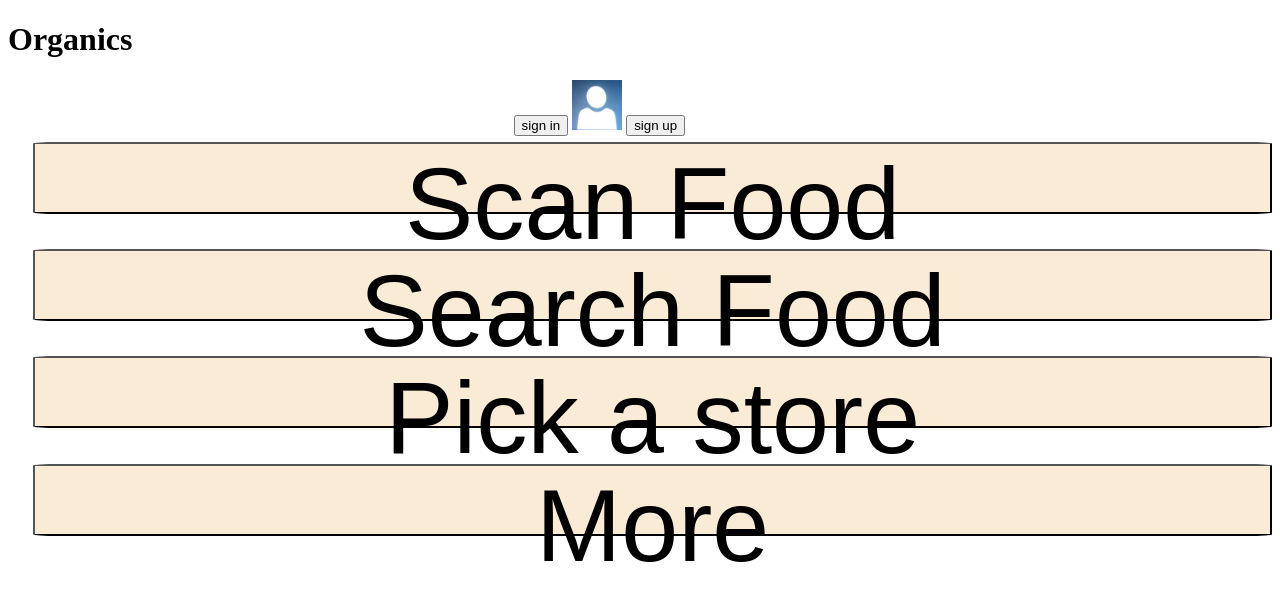
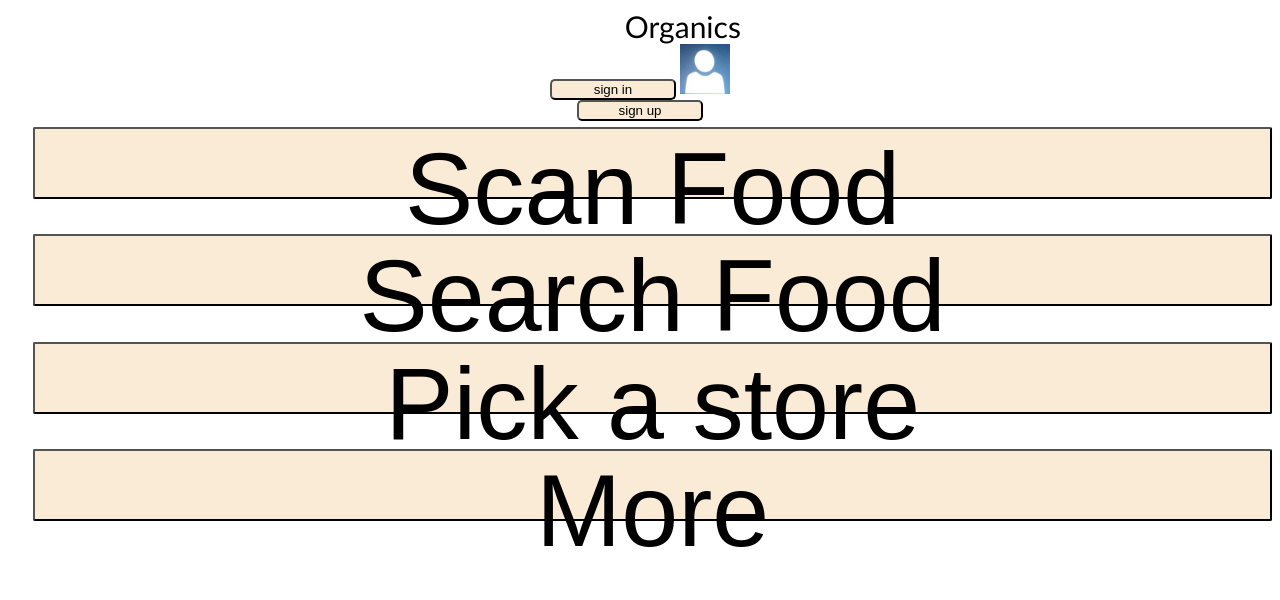
Before and after one commit to becky2014/becky2014.github.io, a plain HTML site: page index.html in a window 1280 px wide. Drawn offline with Linux system fonts and the light colour scheme.

Commit message:
Homepage Improvement 1

```diff
--- a/index.html
+++ b/index.html
@@ -2,7 +2,7 @@
 <html>
 
 <head>
-  <title>organics</title>
+   <title>Orgaincs</title>
   <link type="text/css" rel="stylesheet" href="organic.css"/>
   <script src="organic.js"></script>
 
@@ -10,18 +10,18 @@
 
 
 <body>
+
 	<div class = "homePage">
-
-		<h1>Organics</h1>
-
-		<div class= "signin">
-		<button>sign in</button>
-		<img id="profile" src="images/profile.png">
-		<button>sign up</button>
 
 
 
-	    </div>
+
+		<div class= "signin">
+			<div id="head1">Organics</div>
+			<button class="sign">sign in</button>
+			<img id="profile" src="images/profile.png">
+			<button class="sign">sign up</button>
+		</div>
 
 		<div class="panel">
 
--- a/organic.css
+++ b/organic.css
@@ -12,6 +12,21 @@ html{
 body{
 	height: 90%;
 }
+#head1{
+    width:12%;
+	font-size:30px;
+	margin-left:auto;
+	margin-right:auto;
+	font-family: calibri,serif;
+	/*background-color:red;*/
+}
+.sign{
+	width: 50%;
+    height: 50%;
+    border-radius: 5px;
+    background: antiquewhite;
+
+}
 
 .homePage{
 	height: 20%;
@@ -21,6 +36,7 @@ body{
 	width: 20%;
 	margin-left: auto;
 	margin-right: auto;
+		text-align: center;
 }
 
 .panel{
@@ -30,7 +46,7 @@ body{
 .home{
 	width: 100%;
     height: 100%;
-    border-radius: 2%;
+    border-radius: 2px;
     background: antiquewhite;
     margin-top: .5%;
     font-size: 8vw;
```
